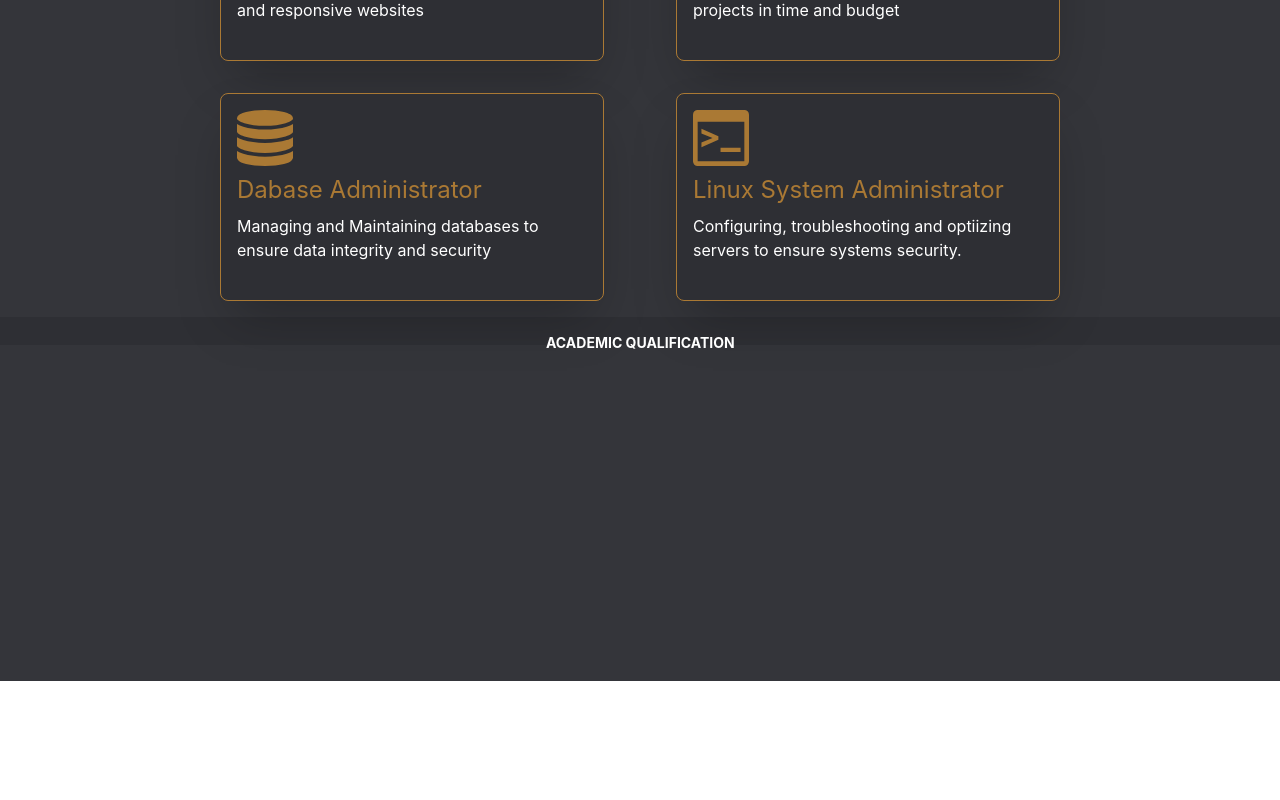
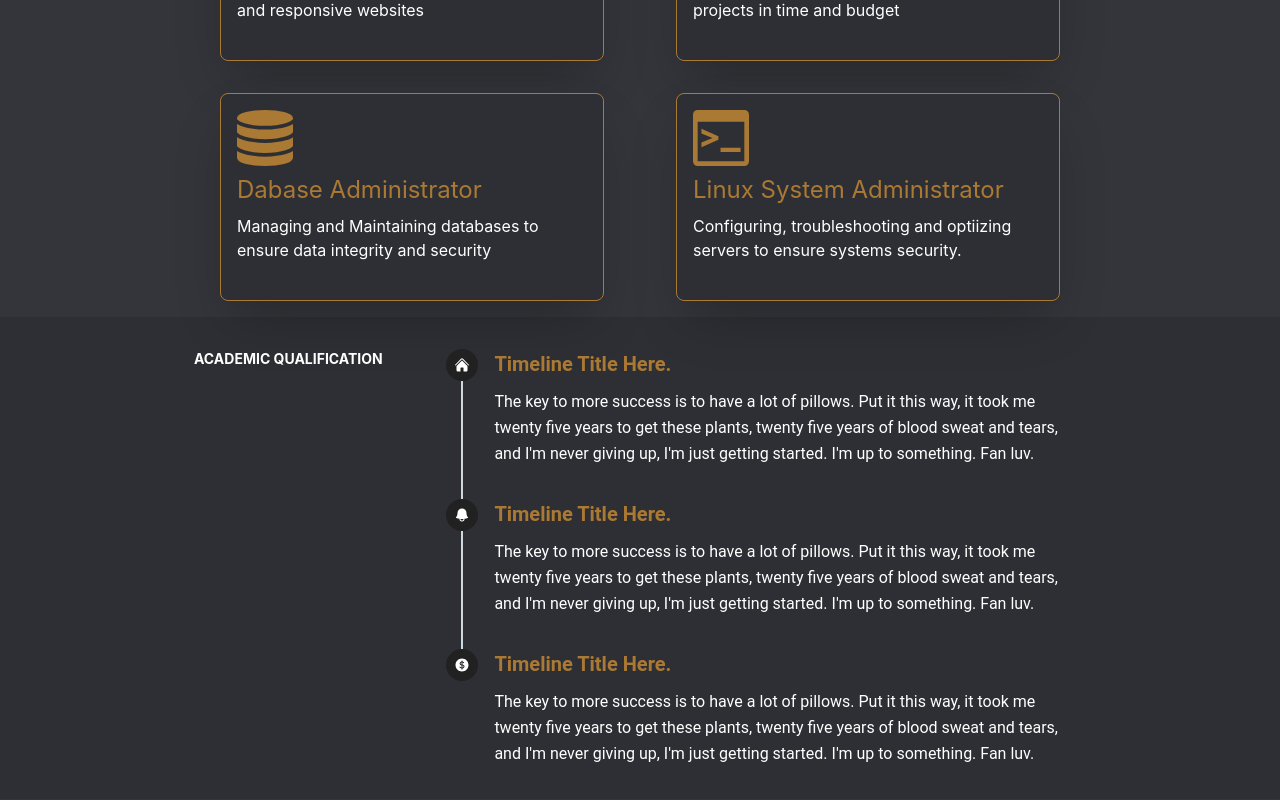
Before and after one commit to RonexHD/howard-kaira-portfolio, a React (Create React App) app in the folder my-cv/: page / in a window 1280 px wide. Shown: the part 968-1768 px from the top of the page. Before the commit the page ends 1649 px from the top, so only its background shows below. Built offline with nearby package versions, Linux system fonts and the light colour scheme.

Commit message:
ui updates

```diff
--- /dev/null
+++ b/my-cv/src/Components/AcademicQualification.jsx
@@ -0,0 +1,75 @@
+import {
+    Timeline,
+    TimelineItem,
+    TimelineConnector,
+    TimelineHeader,
+    TimelineIcon,
+    TimelineBody,
+    Typography,
+  } from "@material-tailwind/react";
+  import { HomeIcon, BellIcon, CurrencyDollarIcon } from "@heroicons/react/24/solid";
+
+  export function AcademicQualification() {
+    return (
+      <div className=" p-4 m-4 mb-4 flex max-w-[42rem]">
+        <Timeline>
+          <TimelineItem>
+            <TimelineConnector />
+            <TimelineHeader>
+              <TimelineIcon className="p-2">
+                <HomeIcon className="h-4 w-4" />
+              </TimelineIcon>
+              <Typography variant="h5" className="text-copper">
+                Timeline Title Here.
+              </Typography>
+            </TimelineHeader>
+            <TimelineBody className="pb-8">
+              <Typography color="gary" className="font-normal text-left text-white">
+                The key to more success is to have a lot of pillows. Put it this way, it took me
+                twenty five years to get these plants, twenty five years of blood sweat and tears, and
+                I&apos;m never giving up, I&apos;m just getting started. I&apos;m up to something. Fan
+                luv.
+              </Typography>
+            </TimelineBody>
+          </TimelineItem>
+          <TimelineItem>
+            <TimelineConnector />
+            <TimelineHeader>
+              <TimelineIcon className="p-2">
+                <BellIcon className="h-4 w-4" />
+              </TimelineIcon>
+              <Typography variant="h5" className=" text-copper">
+                Timeline Title Here.
+              </Typography>
+            </TimelineHeader>
+            <TimelineBody className="pb-8">
+              <Typography color="gary" className="font-normal text-left text-white">
+                The key to more success is to have a lot of pillows. Put it this way, it took me
+                twenty five years to get these plants, twenty five years of blood sweat and tears, and
+                I&apos;m never giving up, I&apos;m just getting started. I&apos;m up to something. Fan
+                luv.
+              </Typography>
+            </TimelineBody>
+          </TimelineItem>
+          <TimelineItem>
+            <TimelineHeader>
+              <TimelineIcon className="p-2">
+                <CurrencyDollarIcon className="h-4 w-4" />
+              </TimelineIcon>
+              <Typography variant="h5" className="text-copper">
+                Timeline Title Here.
+              </Typography>
+            </TimelineHeader>
+            <TimelineBody>
+              <Typography color="gary" className="font-normal text-left text-white">
+                The key to more success is to have a lot of pillows. Put it this way, it took me
+                twenty five years to get these plants, twenty five years of blood sweat and tears, and
+                I&apos;m never giving up, I&apos;m just getting started. I&apos;m up to something. Fan
+                luv.
+              </Typography>
+            </TimelineBody>
+          </TimelineItem>
+        </Timeline>
+      </div>
+    );
+  }
--- a/my-cv/src/Components/Body.jsx
+++ b/my-cv/src/Components/Body.jsx
@@ -15,6 +15,7 @@ import it from '../Assets/it.svg'
 import database from '../Assets/database.svg'
 import bash from '../Assets/bash.svg'
 import {FloatSpeedDial} from '../Components/Floating'
+import { AcademicQualification } from './AcademicQualification';
 
 function Body() {
   return (
@@ -82,10 +83,10 @@ function Body() {
         <Fade bottom><SkillCard icon={database} title='Dabase Administrator' desc='Managing and Maintaining databases to ensure data integrity and security' /></Fade>
         <Fade bottom><SkillCard icon={bash} title='Linux System Administrator' desc='Configuring, troubleshooting and optiizing servers to ensure systems security.' /></Fade>
       </div>
-      <div className='w-full lg:flex mb-4 justify-center flex flex-wrap bg-arsenic-primary h-7'>
-        <Pulse><p className='text-left m-4 mb-4 font-bold text-sm text-white'>ACADEMIC QUALIFICATION </p> </Pulse>
+      <div className='w-full lg:flex mb-4  justify-center flex flex-wrap bg-arsenic-primary '>
+        <Pulse><p className='text-left p-4 m-4 mb-4 font-bold text-sm text-white'>ACADEMIC QUALIFICATION </p> </Pulse>
         <div>
-
+          <AcademicQualification />
         </div>
       </div>
       <FloatSpeedDial />
```
